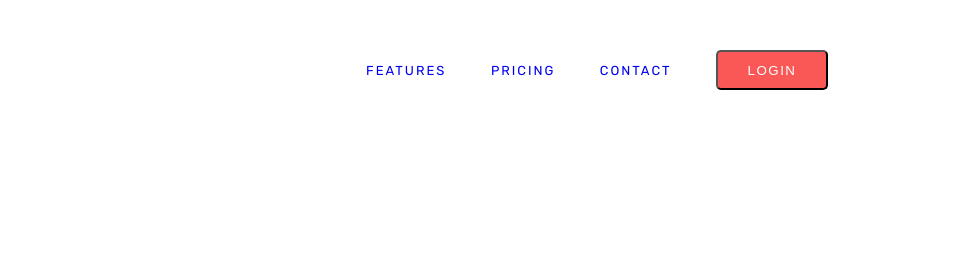
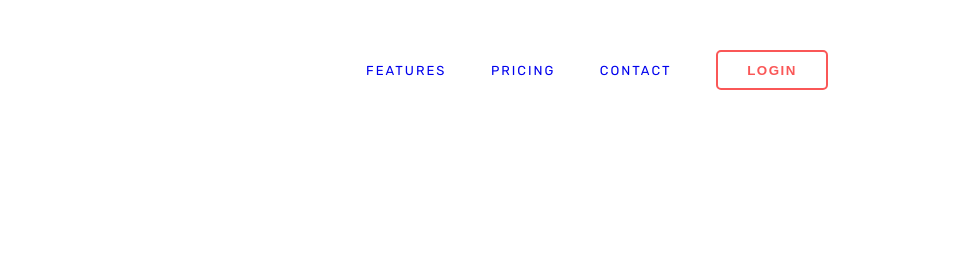
Before and after one commit to JamesN96/Bookmark-landing-page, a plain HTML site: page index.html in a window 1280 px wide. In both pictures the pointer is over the button "LOGIN". Shown: the top 270 px of the page, 304-1280 px from the left. Drawn offline with Linux system fonts and the light colour scheme.

Commit message:
Add a hover effect to the header nav button

```diff
--- a/css/style.css
+++ b/css/style.css
@@ -82,6 +82,13 @@ header nav button {
     color: white;
     font-weight: 500;
     letter-spacing: 1.5px;
+}
+
+header nav button:hover {
+    background: white;
+    border: 2px solid hsl(0, 94%, 66%);
+    color: hsl(0, 94%, 66%);
+    font-weight: bold;
 }
 
 /* Intro */
```
